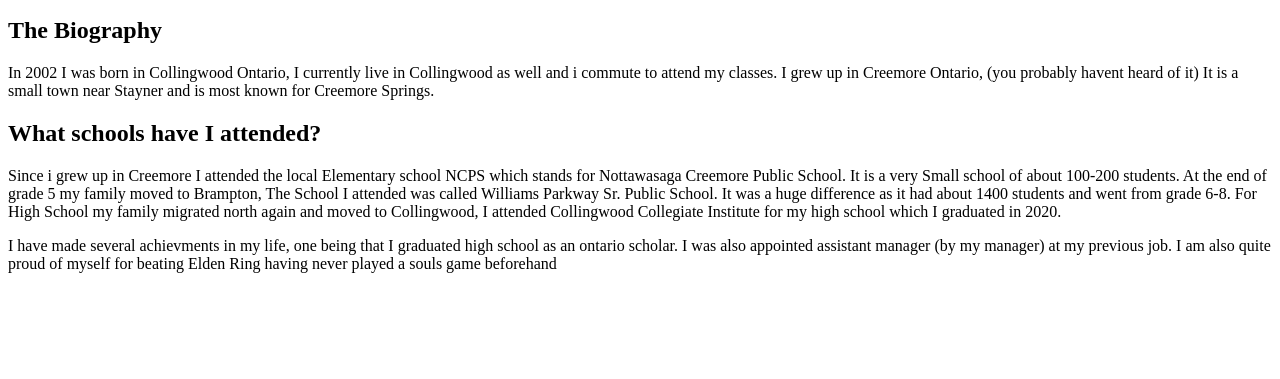
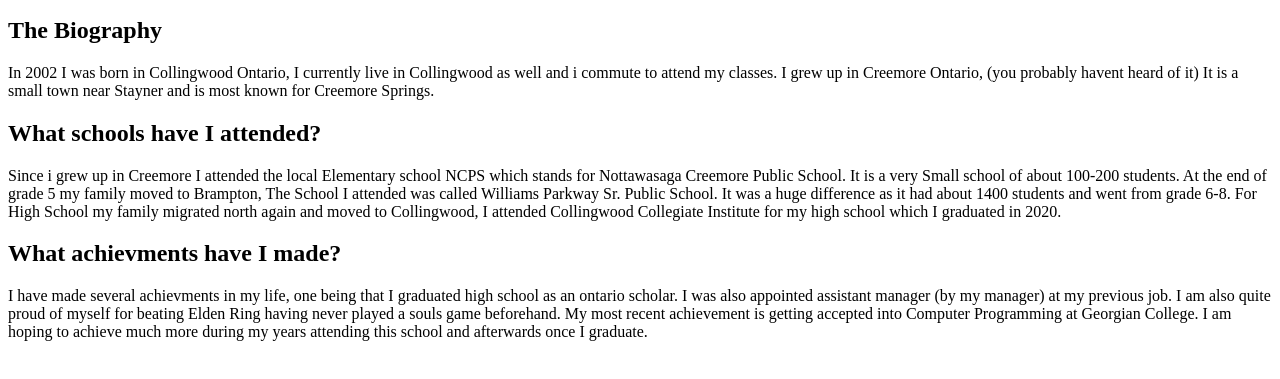
Before and after one commit to LoganDobson/lab-01, a plain HTML site: page index.html in a window 1280 px wide. Shown: the part 101-480 px from the top of the page. Drawn offline with Linux system fonts and the light colour scheme.

Commit message:
Finished Second Paragraph

```diff
--- a/index.html
+++ b/index.html
@@ -35,10 +35,13 @@
         </p>
     </section>
     <section>
+        <h2>What achievments have I made?</h2>
         <p>
             I have made several achievments in my life, one being that I graduated high school as an ontario scholar.
             I was also appointed assistant manager (by my manager) at my previous job. I am also quite proud of myself
-            for beating Elden Ring having never played a souls game beforehand
+            for beating Elden Ring having never played a souls game beforehand. My most recent achievement is getting accepted
+            into Computer Programming at Georgian College. I am hoping to achieve much more during my years attending this school
+            and afterwards once I graduate.
 
 
 
```
